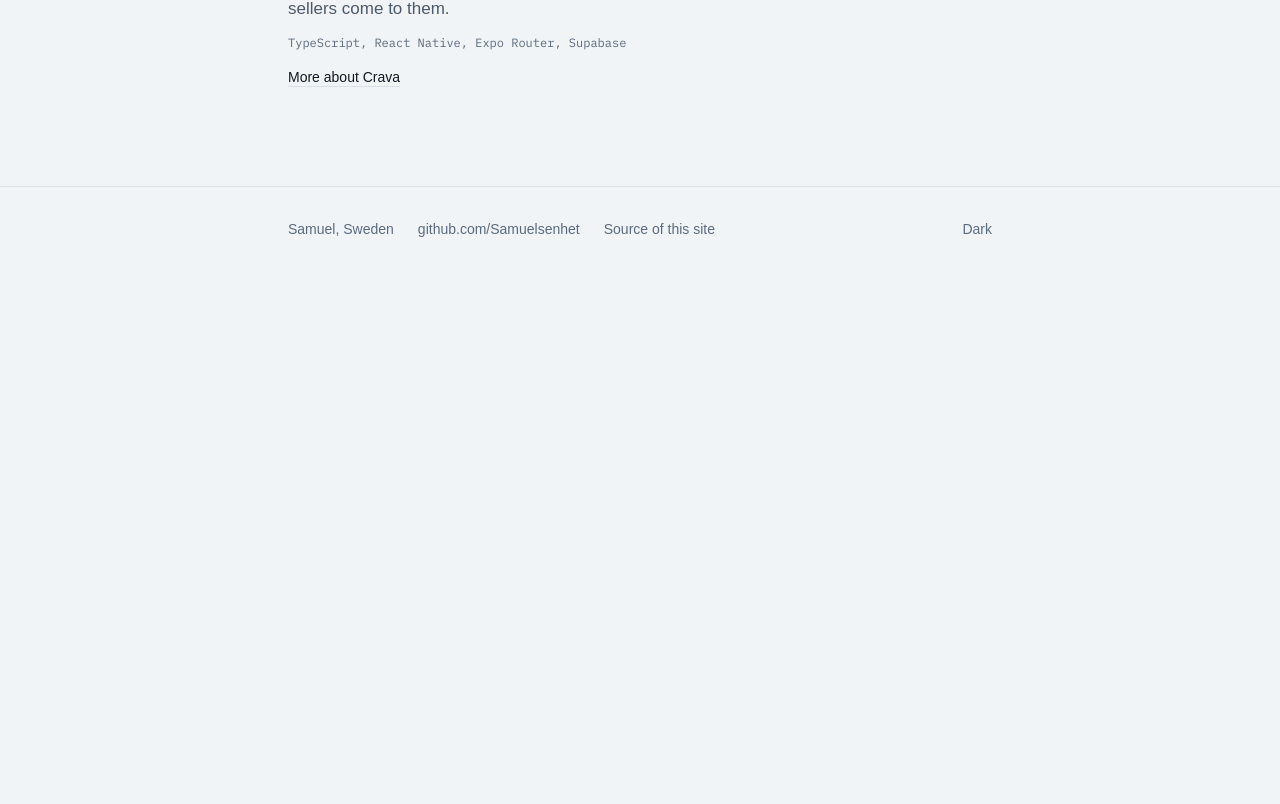
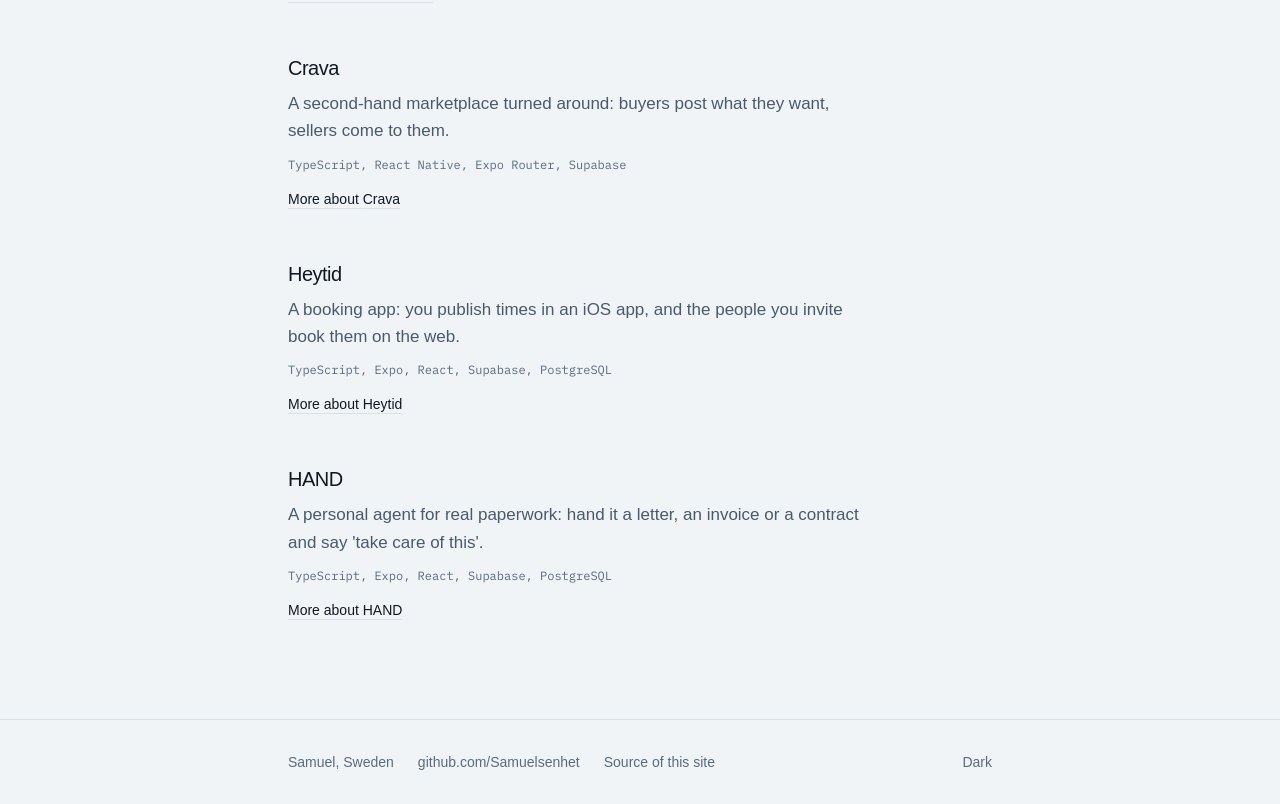
Before and after one commit to Samuelsenhet/Samuelsenhet.github.io, a Next.js app: page /work in a window 1280 px wide. Shown: the part 1237-2041 px from the top of the page. Before the commit the page ends 1508 px from the top, so only its background shows below. Built offline with nearby package versions, Linux system fonts and the light colour scheme; a web font is replaced by a local one.

Commit message:
Add Heytid and HAND to the projects, and say six on /work
Co-Authored-By: Claude Opus 5.5 <noreply@anthropic.com>

```diff
--- a/app/work/page.tsx
+++ b/app/work/page.tsx
@@ -5,7 +5,8 @@ import { Ledger } from '@/components/Ledger';
 
 export const metadata: Metadata = {
   title: 'Work',
-  description: 'Three products: one in the App Store, two in development.',
+  description:
+    'Six things: one app in the App Store, a circle that has met for three years, and four apps in development.',
 };
 
 export default function Work() {
@@ -14,7 +15,7 @@ export default function Work() {
       <section className="pt-20 pb-12">
         <h1 className="text-title font-medium">Work</h1>
         <p className="mt-4 max-w-[58ch] text-mid">
-          Four things. One is in the App Store, one has been meeting for three years, and two are
+          Six things. One is in the App Store, one has been meeting for three years, and four are
           still being built. None of the code is open source yet, and none of it claims to be.
         </p>
       </section>
--- a/components/Ledger.tsx
+++ b/components/Ledger.tsx
@@ -6,7 +6,8 @@ import type { Project } from '@/content/projects';
  * colour here is data, not decoration. It answers one question, which is
  * whether a person can experience the thing today. Jade means yes, whether
  * that is shipped software or a circle that has been meeting for years.
- * Brass means not yet. Nothing else on the site uses either colour.
+ * Brass means not yet. Nothing else on the site uses either colour, except
+ * the status dots on /library/, which mean the same thing.
  */
 export function Ledger({ projects }: { projects: Project[] }) {
   return (
--- a/content/projects.ts
+++ b/content/projects.ts
@@ -153,6 +153,54 @@ export const projects: Project[] = [
       { term: 'Market', value: 'Sweden' },
     ],
   },
+  {
+    slug: 'heytid',
+    name: 'Heytid',
+    summary:
+      'A booking app: you publish times in an iOS app, and the people you invite book them on the web.',
+    status: 'building',
+    marker: '',
+    statusLabel: 'In development',
+    repo: null,
+    link: null,
+    stack: ['TypeScript', 'Expo', 'React', 'Supabase', 'PostgreSQL'],
+    body: [
+      'Heytid is for people who meet others, one to one or in a group, and want them to book a time. You set up your times in the app on your phone, and you send people a personal link.',
+      'The people you invite never need an account or an app. They open the link, confirm with a code sent to their phone, and book. You see who is coming.',
+      'One active meetup at a time is free. More than that is a subscription, bought in the app through the App Store. It is Swedish, and it is sold in Sweden only.',
+    ],
+    facts: [
+      { term: 'What it is', value: 'Booking with a personal link' },
+      { term: 'Platform', value: 'iOS for the host, the web for guests' },
+      { term: 'Guests sign in with', value: 'Phone number, SMS one-time code' },
+      { term: 'Backend', value: 'Supabase, hosted in Ireland' },
+      { term: 'Language', value: 'Swedish' },
+    ],
+  },
+  {
+    slug: 'hand',
+    name: 'HAND',
+    summary:
+      "A personal agent for real paperwork: hand it a letter, an invoice or a contract and say 'take care of this'.",
+    status: 'building',
+    marker: '',
+    statusLabel: 'In development',
+    repo: null,
+    link: null,
+    stack: ['TypeScript', 'Expo', 'React', 'Supabase', 'PostgreSQL'],
+    body: [
+      'HAND is for the administration that piles up: the letter you have not opened, the invoice you need to question, the contract you are not sure about. You give it the document and say: take care of this.',
+      'It reads the document, works out what needs to happen, and prepares it. Nothing leaves the app without your approval: you see exactly what it will send, and it acts only on what you approved.',
+      'Insurance is the first area it handles. It is an iPhone app, written in Swedish.',
+    ],
+    facts: [
+      { term: 'What it is', value: 'An agent for paperwork, with your approval at every step' },
+      { term: 'Platform', value: 'iOS, built with Expo' },
+      { term: 'Backend', value: 'Supabase: Postgres, Edge Functions' },
+      { term: 'First area', value: 'Insurance' },
+      { term: 'Language', value: 'Swedish' },
+    ],
+  },
 ];
 
 export function projectBySlug(slug: string): Project | undefined {
```
